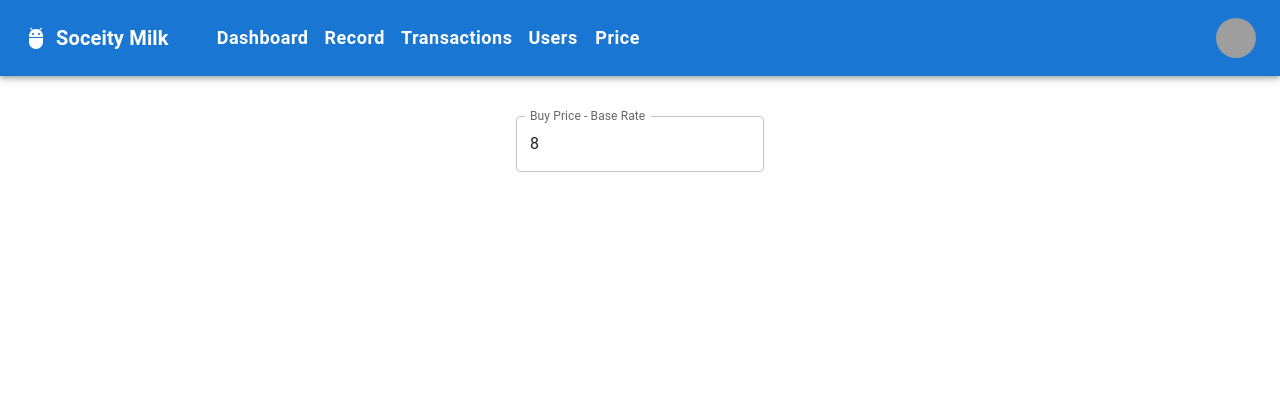
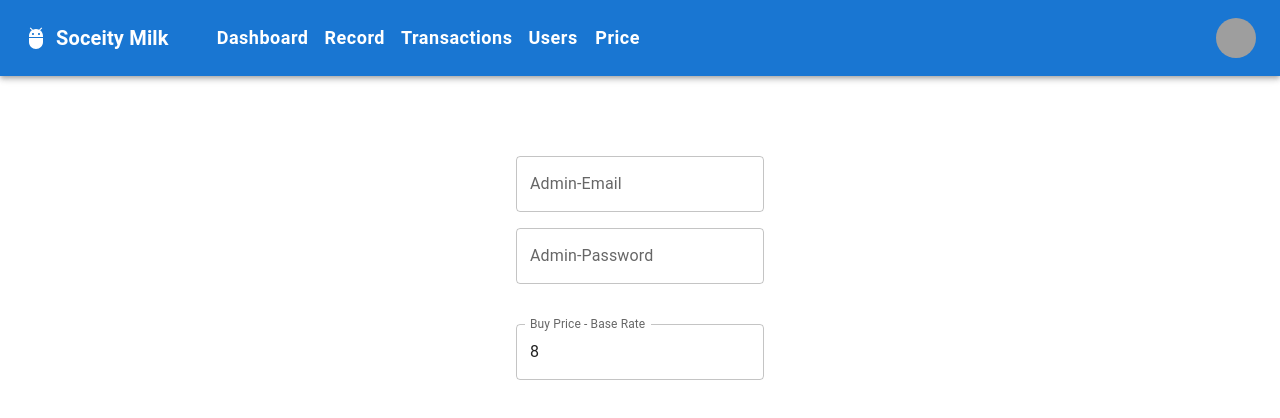
Before and after one commit to Balaji59321/milktrackerFE, a React (Create React App) app: page /price in a window 1280 px wide. Shown: the top 418 px of the page. Built offline with nearby package versions, Linux system fonts and the light colour scheme; sample sign-in values are in the browser's storage; grey boxes are pictures that could not be loaded.

Commit message:
final commit

```diff
--- a/src/Components/Price.js
+++ b/src/Components/Price.js
@@ -1,15 +1,17 @@
-import { FormControl, TextField } from '@mui/material'
+import { Button, FormControl, TextField } from '@mui/material'
 import { Box, display } from '@mui/system';
-import React from 'react'
+import React, { useState } from 'react'
 import { Form } from 'react-router-dom'
 import { ContextConsumer } from '../Config';
 
 const Price = () => {
   const context = ContextConsumer();
   console.log(context);
+  const [email,setEmail] = useState("")
+  const [password,setPassword] = useState("")
 
   const changeHandler = async (val) => {
-    if(context.user.email === "admin@gmail.com"){
+    if(context.user.email === "admin@gmail.com" || (email === 'admin@gmail.com' && password === 'Admin123')){
         await context.setPrice(val)
     }
     else{
@@ -18,7 +20,14 @@ const Price = () => {
   }
 
   return (
-   <Box sx={{display: "flex",justifyContent: "center",alignItems: "center"}} pt={5}>
+   <Box sx={{display: "flex",justifyContent: "center",alignItems: "center",flexDirection: "column"}} pt={5}>
+
+    <Box sx={{display:"flex",flexDirection: "column",gap: 2}} py={5}>
+        <TextField id="outlined-basic" label="Admin-Email" variant="outlined" value={email} onChange={e => setEmail(e.target.value)} p={2} />
+        <TextField id="outlined-basic" label="Admin-Password" variant="outlined" value={password} onChange={e => setPassword(e.target.value)} p={2} />
+        {/* <Button variant='outlined'>Submit</Button> */}
+    </Box>
+
     <TextField id="outlined-basic" label="Buy Price - Base Rate" variant="outlined" value={context.price} onChange={e => changeHandler(e.target.value)}/>
    </Box>
   )
```
